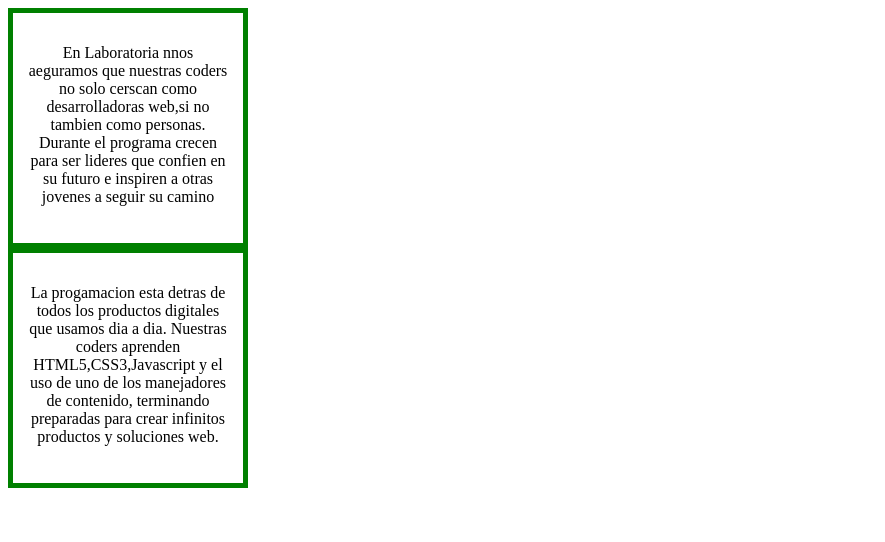
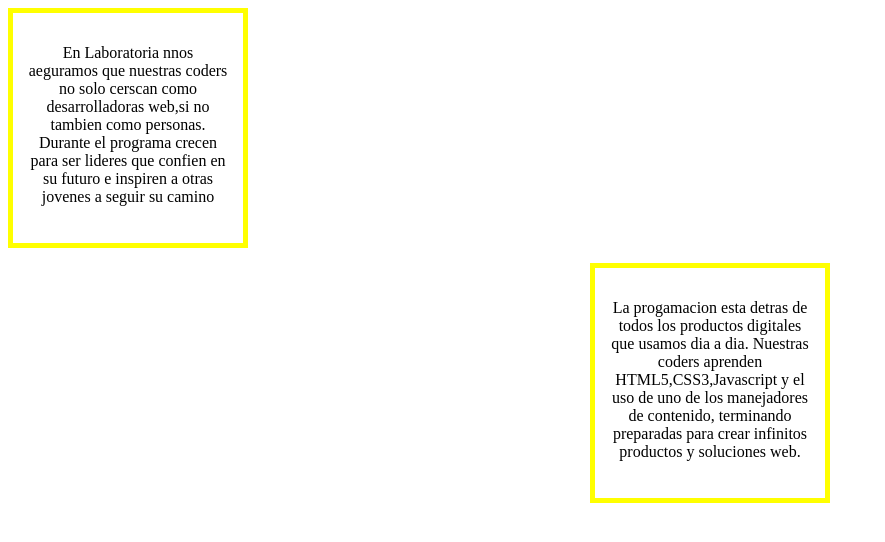
Before and after one commit to DelAngelMilca/margin-automatico, a plain HTML site: page index.html in a window 1280 px wide. Shown: the whole page, without its empty margins (0-885 px from the left). Drawn offline with Linux system fonts and the light colour scheme.

Commit message:
alineacion

```diff
--- a/main.css
+++ b/main.css
@@ -1,12 +1,15 @@
 div{
 	width: 200px;
 	height:200px;
-	border:5px solid green;
+	border:5px solid yellow;
 	padding: 15px;
+	margin-bottom: 15px;
 }
 p {
 	text-align:center;
 }
 .medio{
-
+  position: fixed;
+  float:right;
+  right:450px;
 }
```
Also changed, not shown: index.html (+1 -1 lines).
